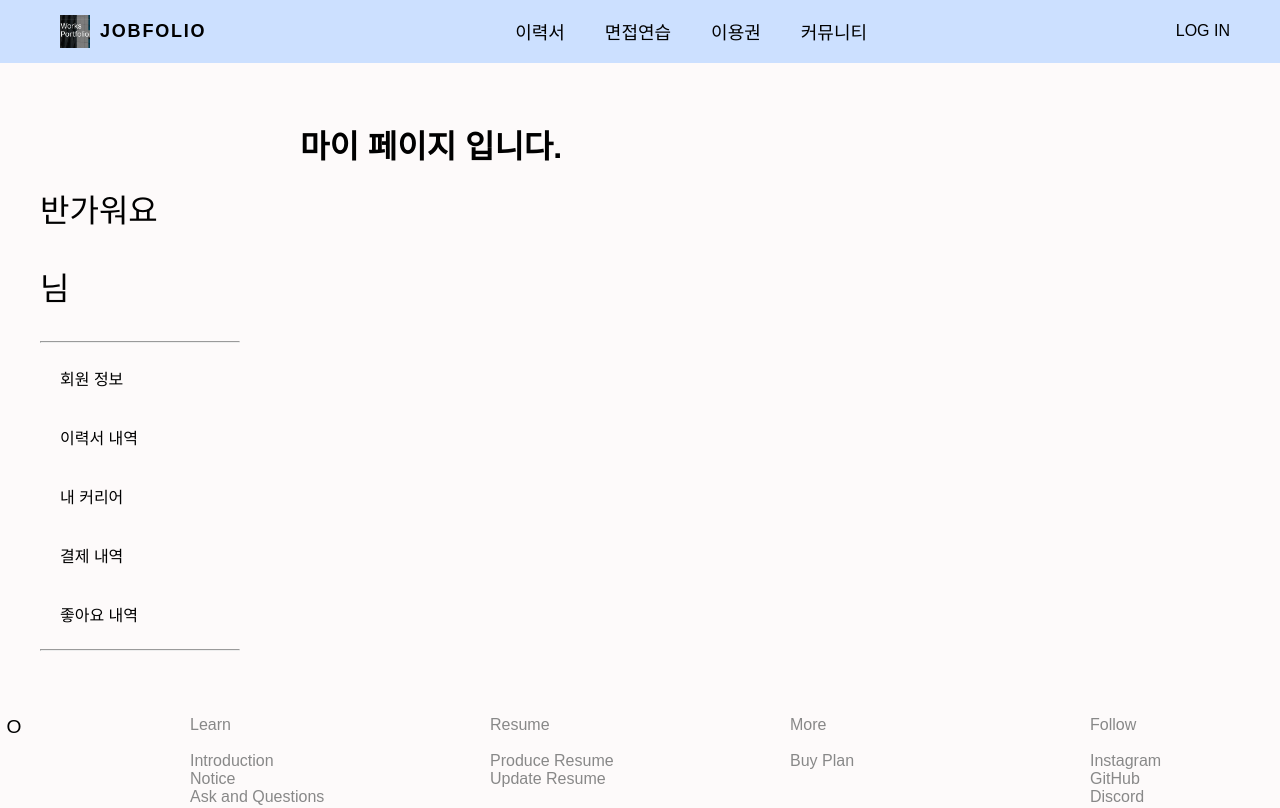
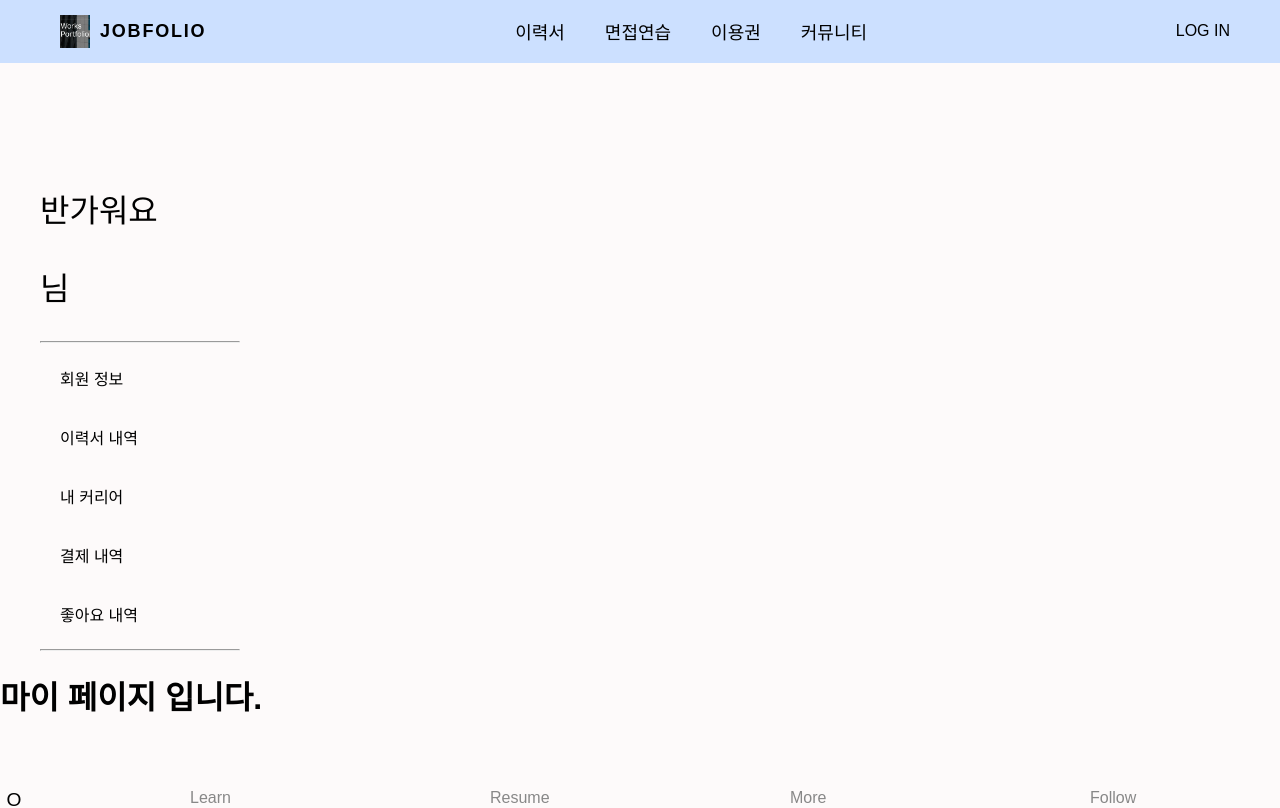
Before and after one commit to JobFolioProject/JobFolio, a React (Create React App) app in the folder react-project/: page /myPage in a window 1280 px wide. Shown: the top 808 px of the page. Built offline with nearby package versions, Linux system fonts and the light colour scheme; the HTML template or start-up script is replaced by a standard one.

Commit message:
commit test

```diff
--- a/react-project/src/components/user/MyPage.jsx
+++ b/react-project/src/components/user/MyPage.jsx
@@ -2,14 +2,13 @@ import '../../css/user/MyPage.css';
 import SideBar from './myPageComponent/SideBar';
 
 const MyPage = () => {
-
     return (
-    <div className='MyPage'>
-        <SideBar/>
-            <h1>
-                마이 페이지 입니다.
-            </h1>
-    </div>
+        <div className="MyPage">
+            <div className="container">
+                <SideBar />
+                <h1>마이 페이지 입니다.</h1>
+            </div>
+        </div>
     );
 };
 
--- a/react-project/src/css/user/MyPage.css
+++ b/react-project/src/css/user/MyPage.css
@@ -1,4 +1,4 @@
-.MyPage{
+.MyPage {
     margin-top: 100px;
     display: flex;
     flex-direction: row;
```
